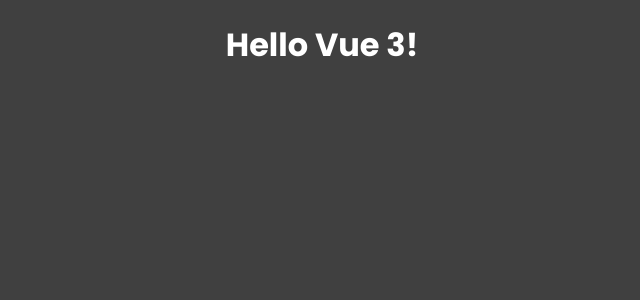
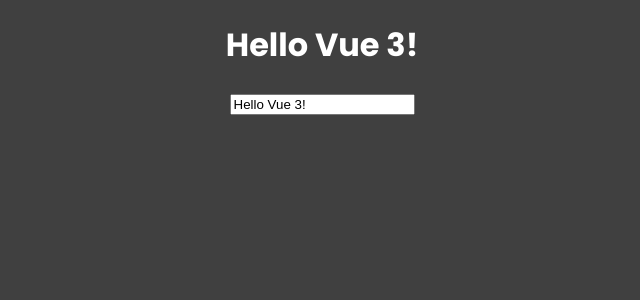
Before and after one commit to Janarththan4/Vue3_Basics, a Vue app in the folder vue-basics/: page / in a window 1280 px wide. Shown: the top 300 px of the page, without its empty margins (318-958 px from the left). Built offline with nearby package versions, Linux system fonts and the light colour scheme.

Commit message:
v-model two way data binding

```diff
--- a/vue-basics/src/App.vue
+++ b/vue-basics/src/App.vue
@@ -1,6 +1,8 @@
 <template>
 
 <h1>{{ greeting }}</h1>
+<input v-model="greeting" />
+
 
 </template>
 
```
